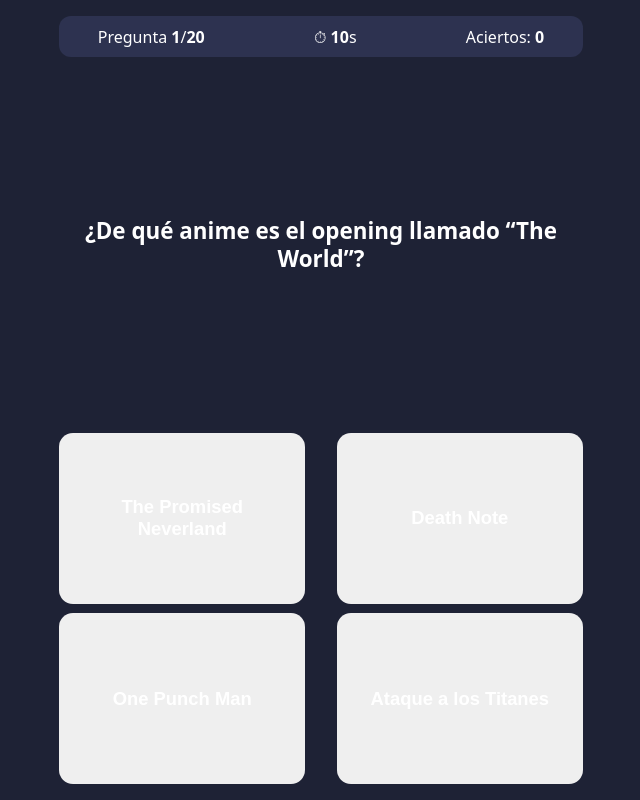
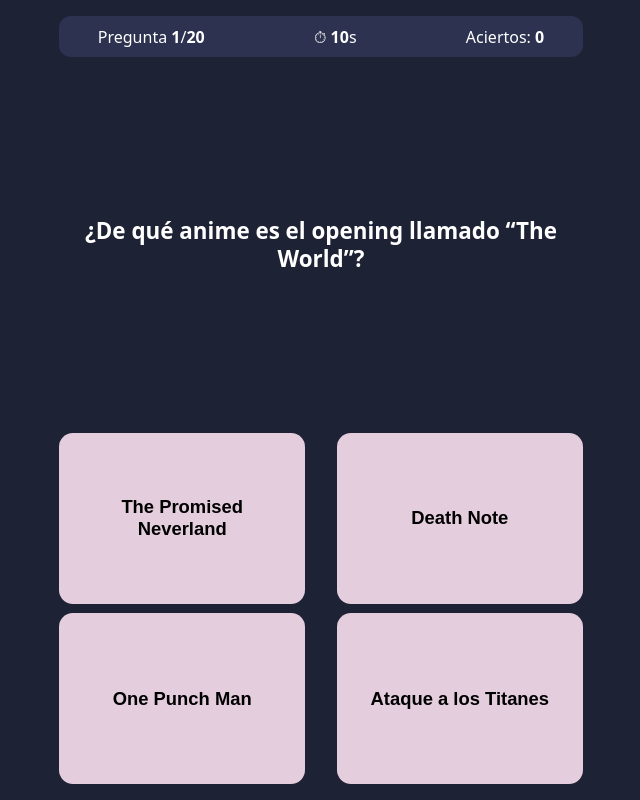
Before and after one commit to Leorafardo/NyM, a plain HTML site: page index.html in a window 1280 px wide. Shown: the whole page, without its empty margins (319-959 px from the left). Drawn offline with Linux system fonts and the light colour scheme.

Commit message:
Add files via upload

```diff
--- a/style.css
+++ b/style.css
@@ -127,7 +127,8 @@
   overflow: hidden;
   overflow-wrap: anywhere;
   font-weight: 600;
-  color: #fff;
+  color: #000;
+  background: #E4CDDD;
   border: 0;
   border-radius: 14px;
   cursor: pointer;
@@ -138,7 +139,7 @@
   background: #E4CDDD;
 }
 .opcion2{
-  background: #032A43 ;
+  background: #FFDE00;
 }
 .opcion3{
   background: #726CA8;
```
